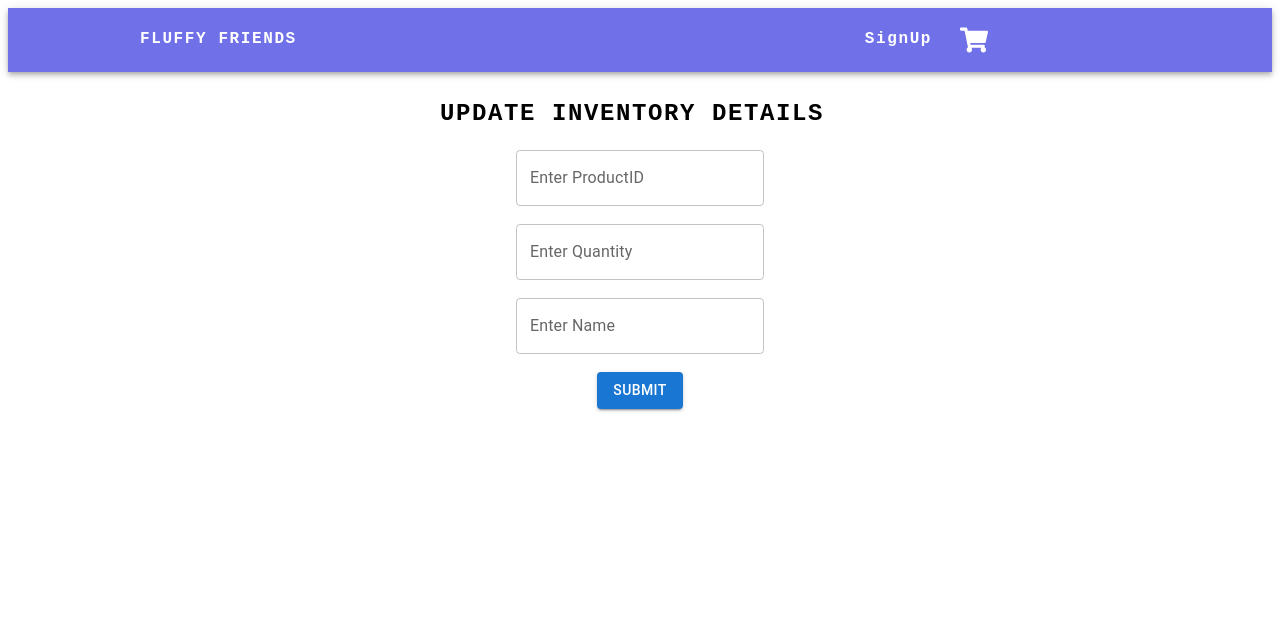
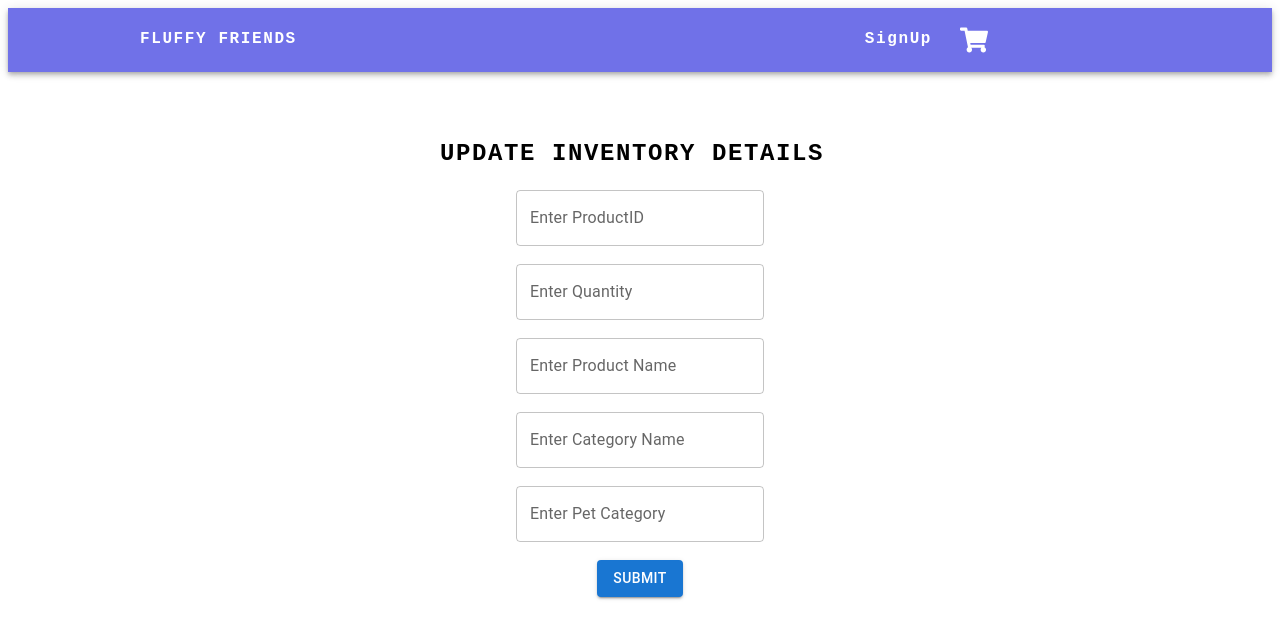
Before and after one commit to jnaegibbs/Capstone-Project, a React (Vite) app: page /updateForm in a window 1280 px wide. Shown: the top 638 px of the page. Built offline with nearby package versions, Linux system fonts and the light colour scheme; some icons are missing.

Commit message:
added to form

```diff
--- a/client/components/UpdateForm.jsx
+++ b/client/components/UpdateForm.jsx
@@ -45,6 +45,7 @@ async function onSubmit(e) {
 }
 const styles = {
     mr: 2,
+    mt: 5,
     alignItems: "center",
     fontFamily: "monospace",
     fontWeight: 900,
@@ -84,11 +85,35 @@ const styles = {
         <br />
 
         <TextField
-        label="Enter Name"
+        label="Enter Product Name"
         value={inventory.product.name}
         onChange={(e) =>   setInventory({
             ...inventory,
             product: { ...inventory.product, name: e.target.value },
+          })}>
+        </TextField>
+
+        <br/>
+        <br/>
+
+        <TextField
+        label="Enter Category Name"
+        value={inventory.product.categoryName}
+        onChange={(e) =>   setInventory({
+            ...inventory,
+            product: { ...inventory.product, categoryName: e.target.value },
+          })}>
+        </TextField>
+
+        <br/>
+        <br/>
+
+        <TextField
+        label="Enter Pet Category"
+        value={inventory.product.petCategory}
+        onChange={(e) =>   setInventory({
+            ...inventory,
+            product: { ...inventory.product, petCategory: e.target.value },
           })}>
         </TextField>
 
```
